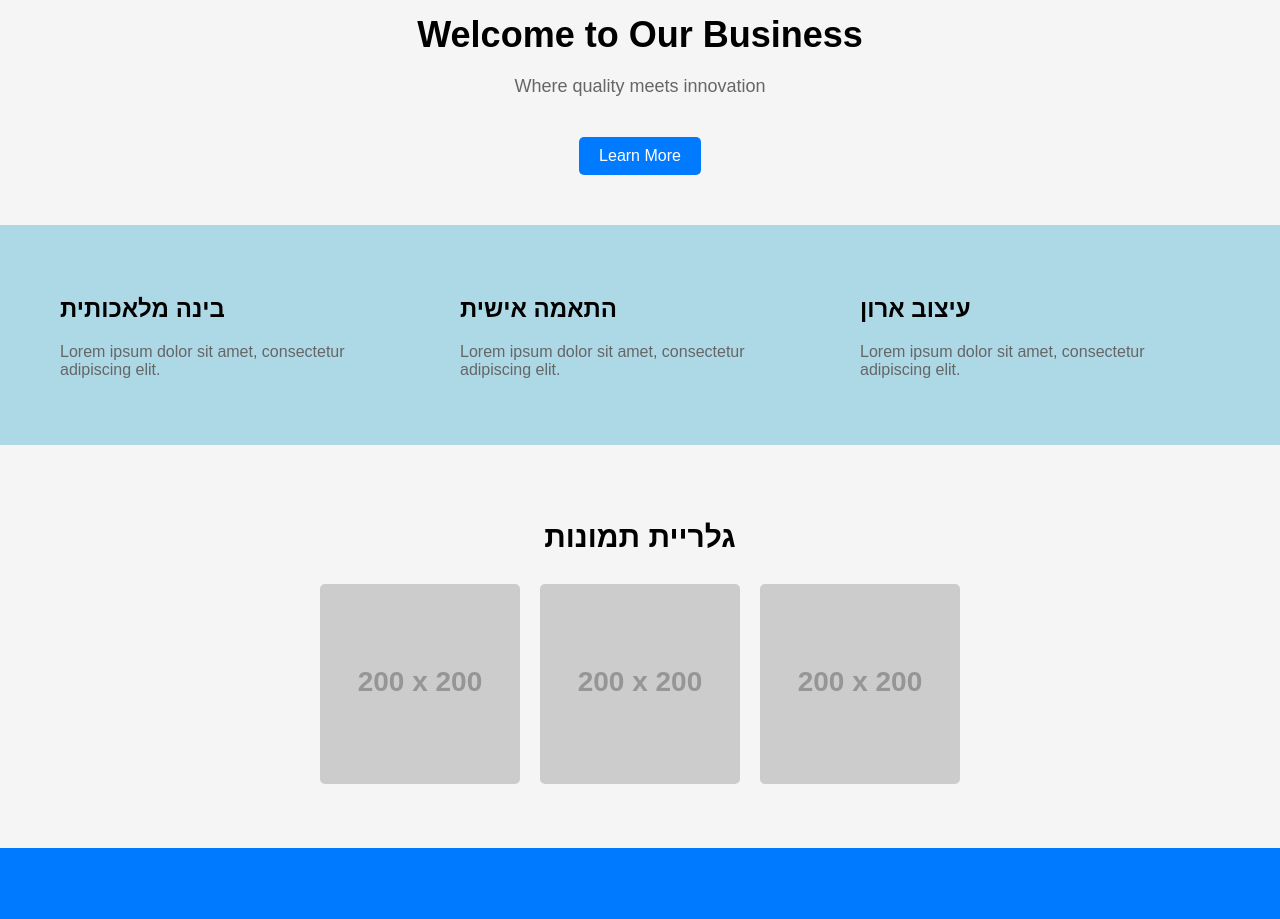
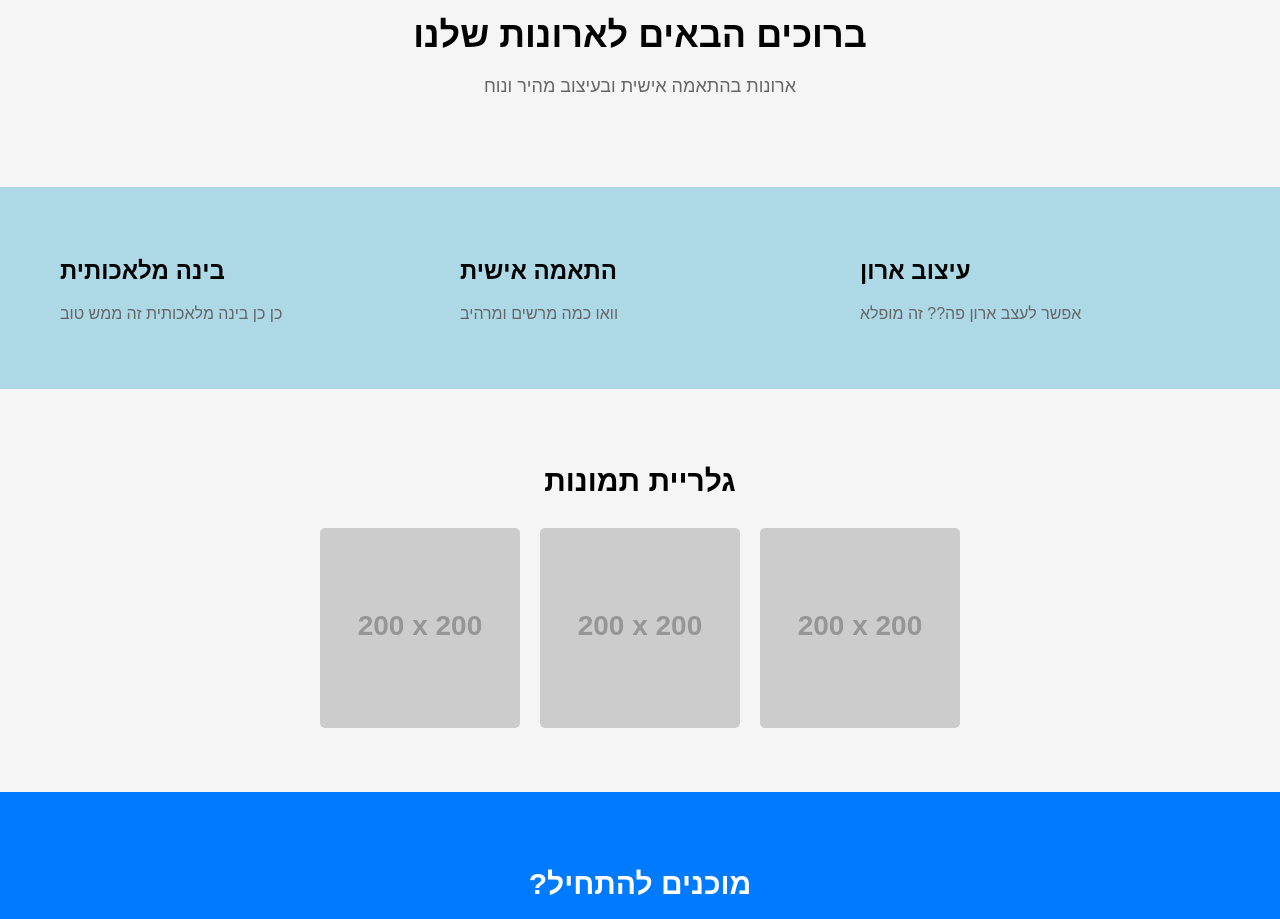
Before and after one commit to omervi774/Custom-Closet_App, a React (Create React App) app: page / in a window 1280 px wide. Shown: the part 140-1059 px from the top of the page. Built offline with nearby package versions, Linux system fonts and the light colour scheme.

Commit message:
minor changes to home page and openAi api use

```diff
--- a/src/pages/Ai.jsx
+++ b/src/pages/Ai.jsx
@@ -6,7 +6,7 @@ function Ai(props) {
   const [userInput, setUserInput] = useState('')
   const [isTyping, setIsTyping] = useState(false)
 
-  // Popup model
+  // Popup modal
   const [isModalOpen, setIsModalOpen] = useState(true)
   const handleCloseModal = () => {
     setIsModalOpen(false)
@@ -59,7 +59,7 @@ function Ai(props) {
   if (chatMessages.length === 0) {
     setChatMessages([
       {
-        text: 'היי! אשמח לעזור לך בעיצוב הארון. אשמח אם תוכל לכתוב לי את המידע הבא: אורך הארון, רוחב הארון וגובה הארון תודה',
+        text: 'היי! אשמח לעזור לך בעיצוב הארון. כתוב לי את המידע הבא: אורך הארון, רוחב הארון וגובה הארון תודה',
         sender: 'ai',
       },
     ])
--- a/src/pages/Home.jsx
+++ b/src/pages/Home.jsx
@@ -5,11 +5,11 @@ function Home(props) {
     <div style={{ fontFamily: 'Arial, sans-serif' }}>
       <div style={{ backgroundColor: '#f5f5f5', padding: '50px 0' }}>
         <div style={{ maxWidth: '1200px', margin: '0 auto' }}>
-          <h1 style={{ textAlign: 'center', fontSize: '36px', marginBottom: '20px' }}>Welcome to Our Business</h1>
+          <h1 style={{ textAlign: 'center', fontSize: '36px', marginBottom: '20px' }}>ברוכים הבאים לארונות שלנו</h1>
           <p style={{ textAlign: 'center', fontSize: '18px', color: '#666', marginBottom: '40px' }}>
-            Where quality meets innovation
+            ארונות בהתאמה אישית ובעיצוב מהיר ונוח
           </p>
-          <div style={{ display: 'flex', justifyContent: 'center' }}>
+          {/* <div style={{ display: 'flex', justifyContent: 'center' }}>
             <button
               style={{
                 backgroundColor: '#007bff',
@@ -23,22 +23,22 @@ function Home(props) {
             >
               Learn More
             </button>
-          </div>
+          </div> */}
         </div>
       </div>
       <div style={{ maxWidth: '1200px', margin: '0 auto', padding: '50px 0' }}>
         <div style={{ display: 'flex', justifyContent: 'space-around' }}>
           <div style={{ flex: '1', padding: '0 20px' }}>
             <h2 style={{ fontSize: '24px', marginBottom: '20px' }}>בינה מלאכותית</h2>
-            <p style={{ fontSize: '16px', color: '#666' }}>Lorem ipsum dolor sit amet, consectetur adipiscing elit.</p>
+            <p style={{ fontSize: '16px', color: '#666' }}>כן כן בינה מלאכותית זה ממש טוב</p>
           </div>
           <div style={{ flex: '1', padding: '0 20px' }}>
             <h2 style={{ fontSize: '24px', marginBottom: '20px' }}>התאמה אישית</h2>
-            <p style={{ fontSize: '16px', color: '#666' }}>Lorem ipsum dolor sit amet, consectetur adipiscing elit.</p>
+            <p style={{ fontSize: '16px', color: '#666' }}>וואו כמה מרשים ומרהיב</p>
           </div>
           <div style={{ flex: '1', padding: '0 20px' }}>
             <h2 style={{ fontSize: '24px', marginBottom: '20px' }}>עיצוב ארון</h2>
-            <p style={{ fontSize: '16px', color: '#666' }}>Lorem ipsum dolor sit amet, consectetur adipiscing elit.</p>
+            <p style={{ fontSize: '16px', color: '#666' }}>אפשר לעצב ארון פה?? זה מופלא</p>
           </div>
         </div>
       </div>
@@ -74,7 +74,8 @@ function Home(props) {
       <div style={{ backgroundColor: '#007bff', padding: '50px 0' }}>
         <div style={{ maxWidth: '1200px', margin: '0 auto' }}>
           <h2 style={{ textAlign: 'center', fontSize: '30px', color: '#fff', marginBottom: '20px' }}>
-            Ready to get started?
+            {' '}
+            ?מוכנים להתחיל
           </h2>
           <div style={{ display: 'flex', justifyContent: 'center' }}>
             <button
@@ -88,7 +89,7 @@ function Home(props) {
                 cursor: 'pointer',
               }}
             >
-              Contact Us
+              עיצוב ארון
             </button>
           </div>
         </div>
```
Also changed, not shown: 1 other file (tests, documents, lock files or other folders).
